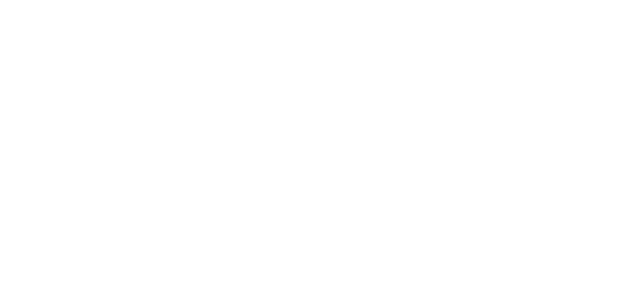
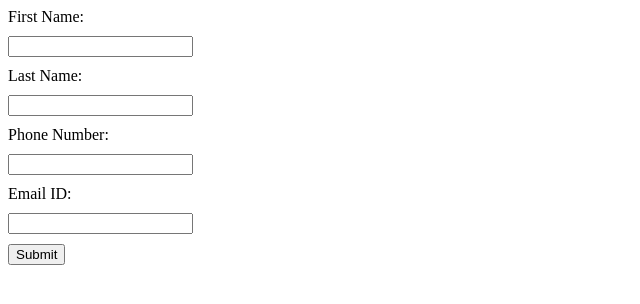
Before and after one commit to acciojob/form-login-2-hsayvaidya23, a website: page main.html in a window 1280 px wide. Shown: the whole page, without its empty margins (0-640 px from the left). Drawn offline with Linux system fonts and the light colour scheme.

Commit message:
created a submission

```diff
--- a/main.html
+++ b/main.html
@@ -4,9 +4,28 @@
 
 <head>
 	<link rel="stylesheet" href="styles.css">
+	<style>
+
+        label, input { display: block; margin-bottom: 10px; }
+	</style>
 </head>
 
 <body>
+
+	<form id='infoForm'>
+		<label for='fName'> First Name: </label>
+		<input type='text' id='fName' name='First Name' required >
+
+
+		<label for='LName'> Last Name: </label>
+		<input type='text' id='LName' name='Last Name' required >
+		<label for='mobile'> Phone Number: </label>
+			<input type='number' id='mobile' name='Phone Number' required >
+		<label for='emailID'> Email ID: </label>
+		<input type='email' id='emailID' name='Email ID' required >
+
+		 <input type="button" value="Submit" onclick="submitForm()">
+	</form>
 	<!-- the entire body must be written by student -->
     <script type="text/javascript" src="./script.js">
 </script>
--- a/script.js
+++ b/script.js
@@ -1 +1,13 @@
 //your JS code here. If required.
+function  submitForm()  {
+const fName = document.getElementById('fName').value;
+const lName = document.getElementById('LName').value;
+const mobile = document.getElementById('mobile').value;
+const email = document.getElementById('emailID').value;
+console.log(fName)
+
+const alertMsg = `First Name: ${fName} Last Name: ${lName} Phone Number: ${mobile} Email ID: ${email}`;
+
+
+	 alert(alertMsg);
+}
```
